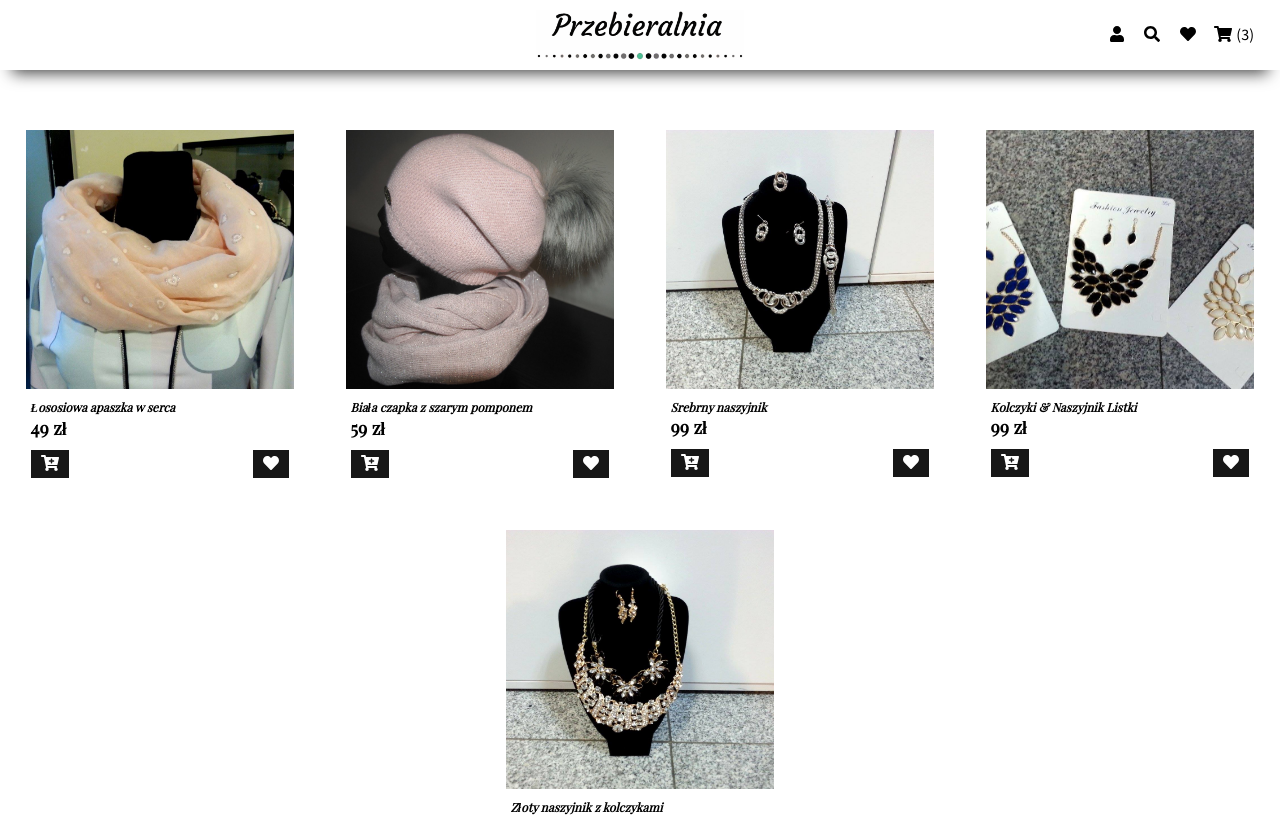
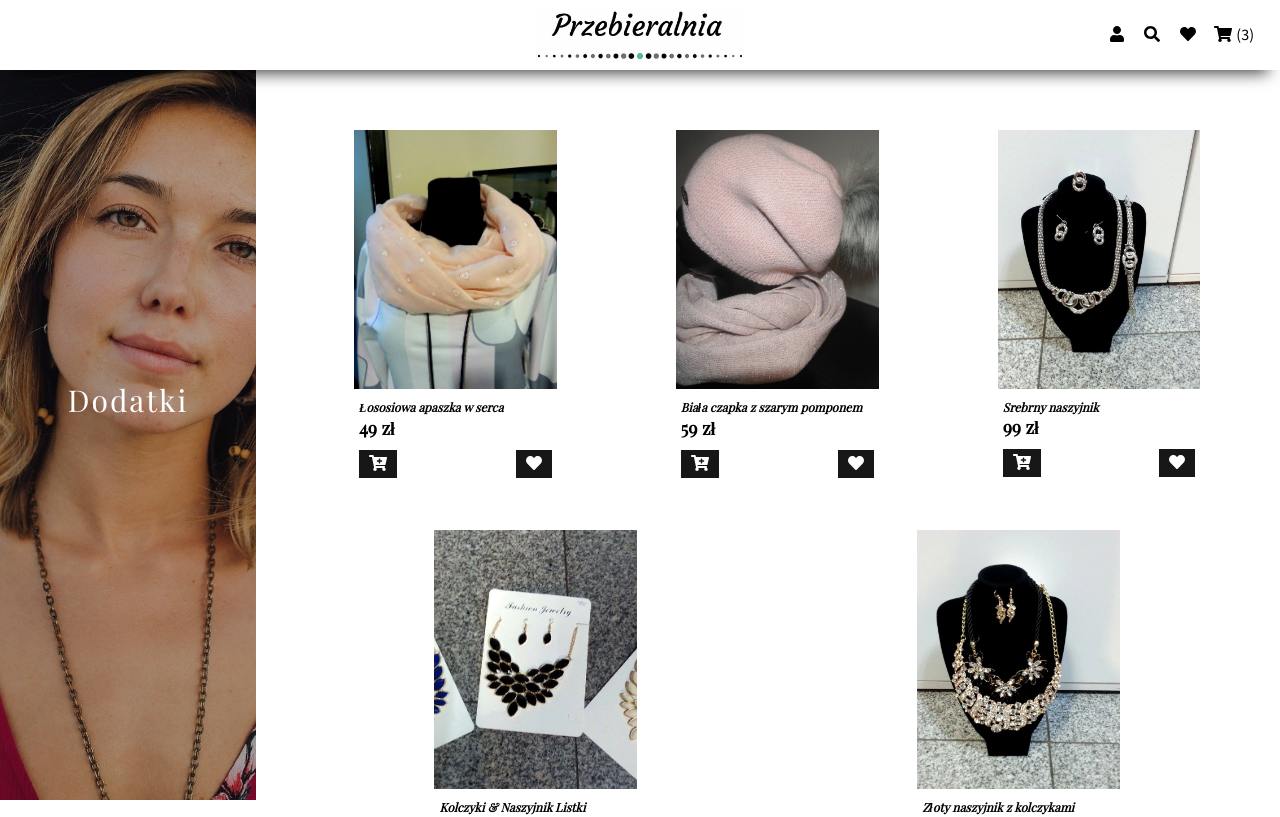
Before and after one commit to mikulskee/ChangingRoom, a React (Create React App) app: page /products/additives in a window 1280 px wide. Shown: the top 817 px of the page. Built offline with nearby package versions, Linux system fonts and the light colour scheme; a web font is replaced by a local one.

Commit message:
added banner in Products component

```diff
--- a/src/components/Product/Product.js
+++ b/src/components/Product/Product.js
@@ -8,14 +8,13 @@ const Wrapper = styled.div`
   margin-bottom: 20px;
   @media only screen and (orientation: landscape) {
     width: 26%;
-    margin-bottom: 30px;
+    margin: 0 30px 30px;
   }
   @media only screen and (min-width: 768px) {
     width: 21%;
     height: 370px;
   }
   @media only screen and (min-width: 1366px) {
-    width: 16%;
     height: 480px;
   }
   .cover {
--- /dev/null
+++ b/src/components/ProductBanner/ProductBanner.js
@@ -0,0 +1,59 @@
+import React, { useContext } from "react";
+import styled from "styled-components";
+import { withRouter } from "react-router-dom";
+import { ShopContext } from "../../contexts/ShopContext";
+
+const Wrapper = styled.aside`
+  position: fixed;
+  height: 100%;
+  width: 20%;
+  background-image: url(${({ bg }) => (bg ? bg : null)});
+  background-size: cover;
+  background-repeat: no-repeat;
+  background-position: center;
+  overflow: hidden;
+  margin-right: 50px;
+  z-index: -1;
+  ::before {
+    content: "";
+    display: block;
+    position: absolute;
+    height: 100%;
+    width: 100%;
+    top: 0;
+    left: 0;
+    background-color: #171717;
+    opacity: 0.3;
+  }
+`;
+const TitleBanner = styled.h1`
+  position: absolute;
+  top: 50%;
+  left: 50%;
+  width: 100%;
+  text-align: center;
+  color: white;
+  font-weight: 400;
+  letter-spacing: 2px;
+  font-size: 30px;
+  transform: translate(-50%, -50%);
+`;
+const ProductBanner = props => {
+  const { shopItems } = useContext(ShopContext);
+
+  const bgBanner = shopItems.filter(
+    section => section.section === props.match.params.section_id
+  )[0].mainImg;
+  console.log(bgBanner);
+  const title = shopItems.filter(
+    section => section.section === props.match.params.section_id
+  )[0].sectionPL;
+
+  return (
+    <Wrapper bg={bgBanner}>
+      <TitleBanner>{title}</TitleBanner>
+    </Wrapper>
+  );
+};
+
+export default withRouter(ProductBanner);
--- a/src/components/Products/Products.js
+++ b/src/components/Products/Products.js
@@ -12,9 +12,9 @@ import Footer from "../Footer/Footer";
 import { ProductsWrapper } from "../ProductsWrapper/ProductsWrapper";
 import { ShopContext } from "../../contexts/ShopContext";
 import { CartContext } from "../../contexts/CartContext";
+import ProductBanner from "../ProductBanner/ProductBanner";
 
 const Container = styled.div`
-  padding-top: 80px;
   display: flex;
   flex-direction: row;
   flex-wrap: wrap;
@@ -22,14 +22,19 @@ const Container = styled.div`
   align-items: center;
   justify-content: space-around;
   flex-grow: 1;
-  max-width: 1366px;
   margin: 0 auto;
+  padding-top: 80px;
   @media only screen and (min-width: 768px) {
-    padding-top: 100px;
     align-items: flex-start;
+    padding-top: 130px;
   }
-  @media only screen and (min-width: 768px) {
-    padding-top: 130px;
+  @media only screen and (min-width: 1024px) {
+    width: 70%;
+    margin-right: 20px;
+    padding-left: 23%;
+  }
+  @media only screen and (min-width: 1300px) {
+    margin: 0 auto;
   }
 `;
 
@@ -88,6 +93,7 @@ const Products = props => {
 
   return (
     <ProductsWrapper>
+      <ProductBanner />
       <Container>{newProducts}</Container>
       <Footer />
     </ProductsWrapper>
--- a/src/components/ProductsWrapper/ProductsWrapper.js
+++ b/src/components/ProductsWrapper/ProductsWrapper.js
@@ -4,4 +4,9 @@ export const ProductsWrapper = styled.section`
   display: flex;
   flex-direction: column;
   min-height: 100vh;
+
+  @media only screen and (min-width: 1024px) {
+    flex-direction: row;
+    flex-wrap: wrap;
+  }
 `;
--- a/src/contexts/ShopContext.js
+++ b/src/contexts/ShopContext.js
@@ -53,6 +53,7 @@ export const ShopContext = createContext();
 const ShopContextProvider = props => {
   const [shopItems] = useState([
     {
+      sectionPL: "T-shirty",
       section: "tshirts",
       products: [
         { description: "Czerwony t-shirt z orłem", img: tshirt1, price: 69 },
@@ -64,6 +65,7 @@ const ShopContextProvider = props => {
       mainImg: mainTshirt
     },
     {
+      sectionPL: "Koszule & Bluzki",
       section: "shirts",
       products: [
         { description: "Biała bluzka z ornamentem", img: shirts1, price: 79 },
@@ -78,11 +80,13 @@ const ShopContextProvider = props => {
           price: 79
         },
         { description: "Biała koszula ze wzorem", img: shirts4, price: 79 },
+
         { description: "Koszula z kwiecistym wzorem", img: shirts5, price: 79 }
       ],
       mainImg: mainShirt
     },
     {
+      sectionPL: "Spodnie",
       section: "pants",
       products: [
         { description: "Kraciaste spodnie", img: pants1, price: 99 },
@@ -102,6 +106,7 @@ const ShopContextProvider = props => {
       mainImg: mainPants
     },
     {
+      sectionPL: "Bluzy",
       section: "hoodies",
       products: [
         { description: "Szara bluza z misiem Stacy", img: hoodies1, price: 89 },
@@ -121,6 +126,7 @@ const ShopContextProvider = props => {
       mainImg: mainHoodie
     },
     {
+      sectionPL: "Sukienki & Spódnice",
       section: "skirts",
       products: [
         { description: "Szara sukienka z kokardą", img: skirts1, price: 99 },
@@ -144,6 +150,7 @@ const ShopContextProvider = props => {
       mainImg: mainSkirt
     },
     {
+      sectionPL: "Kurtki & Marynarki",
       section: "jackets",
       products: [
         {
@@ -171,6 +178,7 @@ const ShopContextProvider = props => {
       mainImg: mainJacket
     },
     {
+      sectionPL: "Torebki",
       section: "bags",
       products: [
         { description: "Biała torebka", img: bags1, price: 129 },
@@ -190,6 +198,7 @@ const ShopContextProvider = props => {
       mainImg: mainBag
     },
     {
+      sectionPL: "Dodatki",
       section: "additives",
       products: [
         {
```
